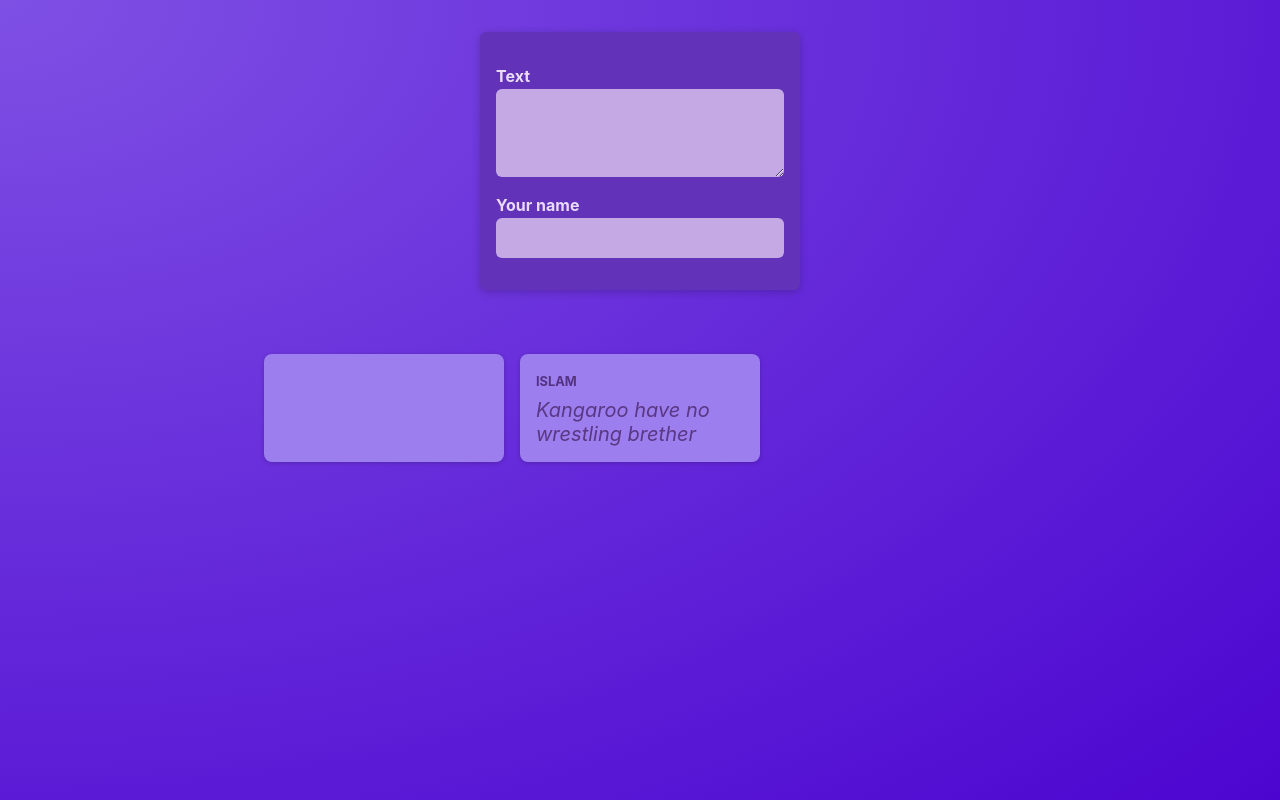
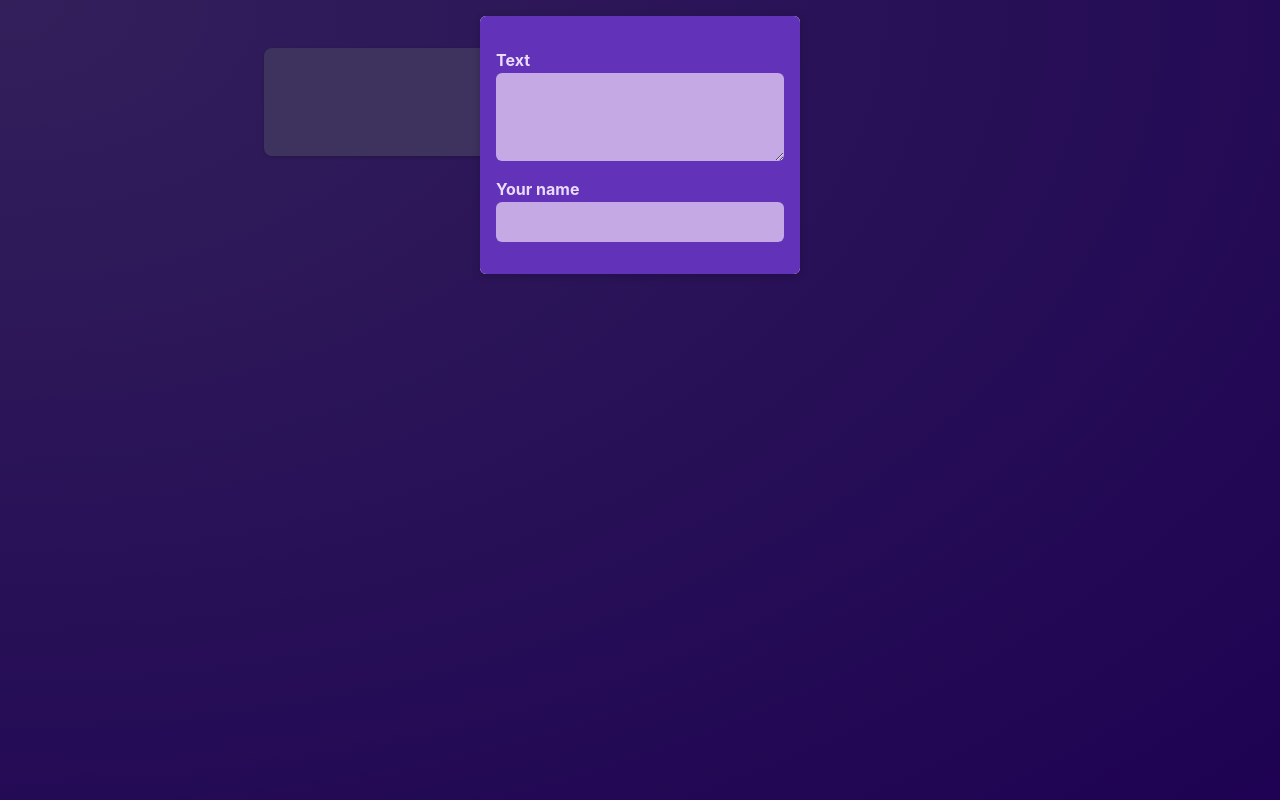
Before and after one commit to AaradhyaGitHub/React-Review, a React (Vite) app in the folder react-postit-basics/: page / in a window 1280 px wide. Built offline with nearby package versions, Linux system fonts and the light colour scheme.

Commit message:
Added modal and conditional render

```diff
--- /dev/null
+++ b/react-postit-basics/src/components/Modal.jsx
@@ -0,0 +1,11 @@
+import classes from "./Modal.module.css";
+export default function Modal({ children, onClose }) {
+  return (
+    <>
+      <div className={classes.backdrop} onClick={onClose} />
+      <dialog open className={classes.modal}>
+        {children}
+      </dialog>
+    </>
+  );
+}
--- /dev/null
+++ b/react-postit-basics/src/components/Modal.module.css
@@ -0,0 +1,18 @@
+.backdrop {
+  position: fixed;
+  top: 0;
+  left: 0;
+  width: 100%;
+  height: 100vh;
+  background-color: rgba(0, 0, 0, 0.6);
+  z-index: 1;
+}
+
+.modal {
+  border: none;
+  border-radius: 6px;
+  box-shadow: 0 2px 8px rgba(0, 0, 0, 0.2);
+  padding: 0;
+  overflow: hidden;
+  z-index: 1;
+}
--- a/react-postit-basics/src/components/NewPost.module.css
+++ b/react-postit-basics/src/components/NewPost.module.css
@@ -2,9 +2,7 @@
   background-color: #6233b9;
   padding: 1rem;
   width: 20rem;
-  margin: 2rem auto;
-  border-radius: 6px;
-  box-shadow: 0 2px 8px rgba(0, 0, 0, 0.2);
+
 }
 
 .form label {
--- a/react-postit-basics/src/components/PostsList.jsx
+++ b/react-postit-basics/src/components/PostsList.jsx
@@ -1,10 +1,17 @@
 import NewPost from "./NewPost";
 import Post from "./Post";
 import classes from "./PostsList.module.css";
+import Modal from "./Modal";
 import { useState } from "react";
+
 export default function PostsList() {
+  const [modalIsVisible, setModalIsVisible] = useState(true);
   const [enteredBody, setEnteredBody] = useState("");
   const [enteredAuthor, setEnteredAuthor] = useState("");
+
+  const hideModalHandler = () => {
+    setModalIsVisible(false);
+  };
 
   const changeBodyHandler = (event) => {
     setEnteredBody(event.target.value);
@@ -13,12 +20,18 @@
     setEnteredAuthor(event.target.value);
   };
 
+
   return (
     <>
-      <NewPost
-        onBodyChange={changeBodyHandler}
-        onAuthorChange={authorChangeHandler}
-      />
+      {modalIsVisible && (
+        <Modal onClose={hideModalHandler}>
+          <NewPost
+            onBodyChange={changeBodyHandler}
+            onAuthorChange={authorChangeHandler}
+          />
+        </Modal>
+      )}
+
       <ul className={classes.posts}>
         <Post fighter={enteredAuthor} quote={enteredBody} />
         <Post fighter="Islam" quote="Kangaroo have no wrestling brether" />
```
